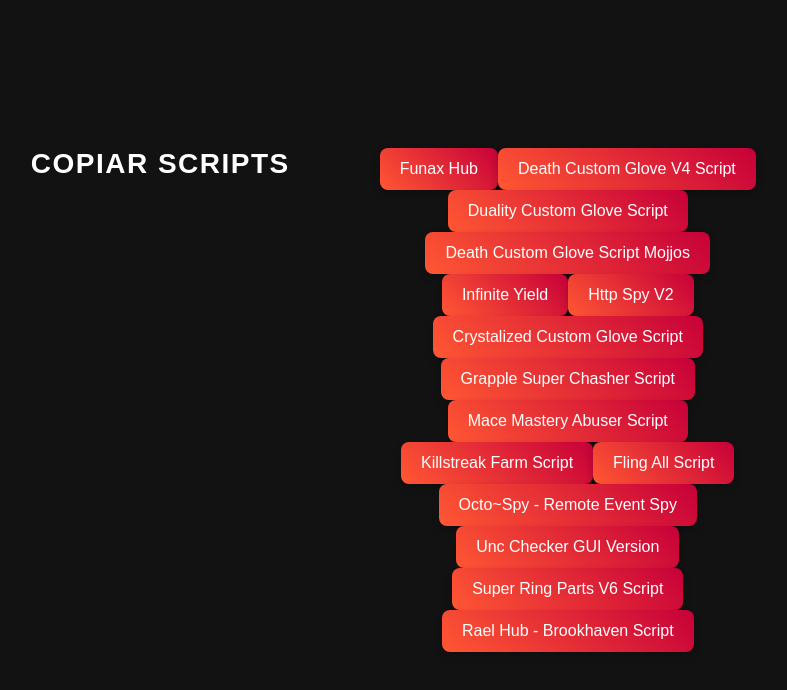
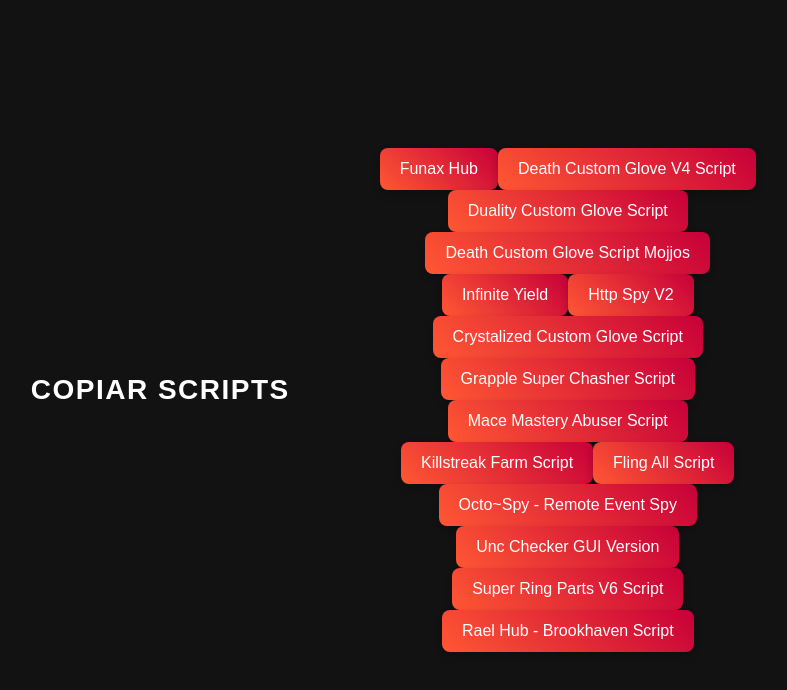
Before and after one commit to Yuna-ux/Yuna-ux, a Next.js app: page / in a window 1280 px wide. Shown: the top 690 px of the page, without its empty margins (276-1063 px from the left). Built offline with nearby package versions, Linux system fonts and the light colour scheme.

Commit message:
Update Home-page.css

```diff
--- a/styles/Home-page.css
+++ b/styles/Home-page.css
@@ -43,6 +43,8 @@ h2 {
     max-width: 800px;
     width: 100%;
     margin: 0 auto;
+    justify-items: center; /* Centraliza os itens horizontalmente */
+    align-items: center;  /* Centraliza os itens verticalmente */
 }
 
 .btn {
```
